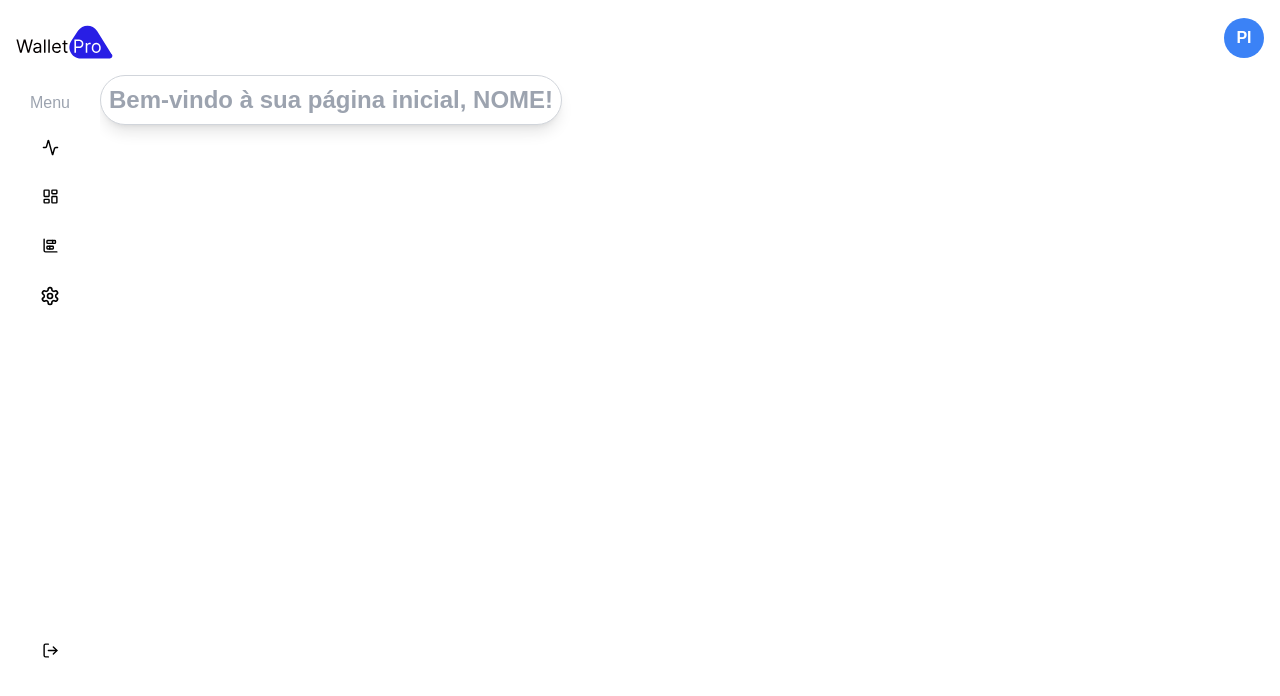
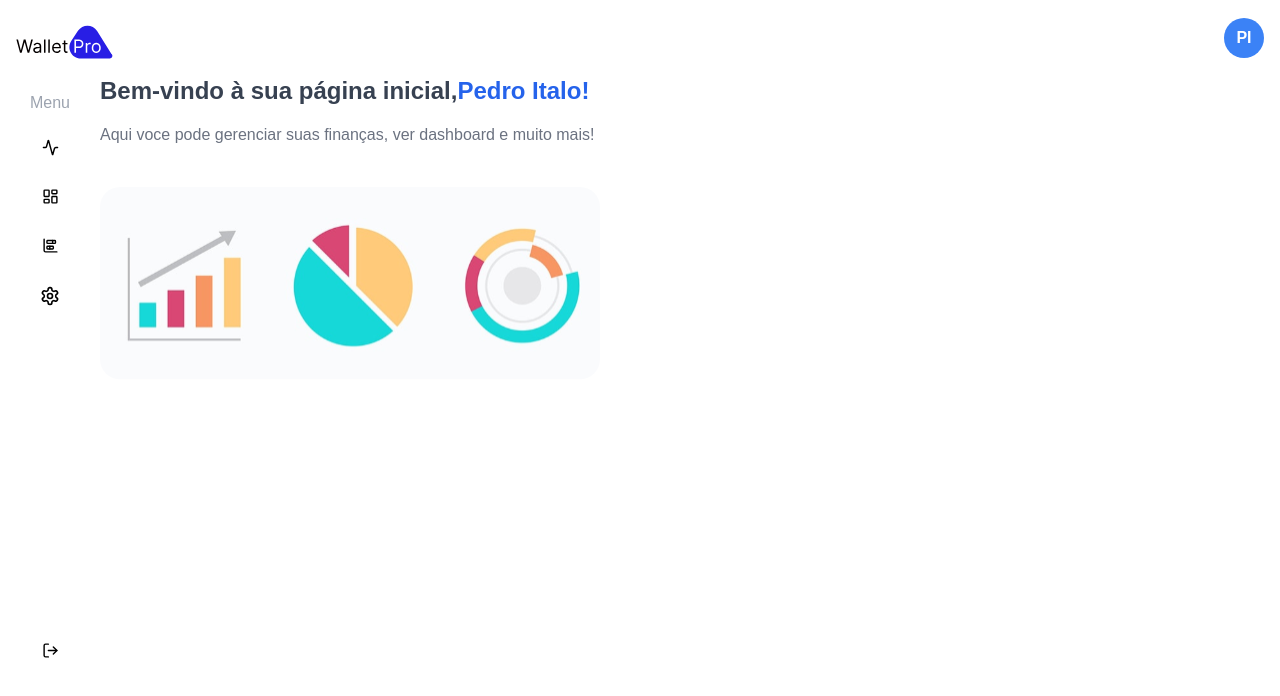
Before and after one commit to PedroItaloQ/financial_manangement, a Next.js app: page /home in a window 1280 px wide. Shown: the top 696 px of the page. Built offline with nearby package versions, Linux system fonts and the light colour scheme.

Commit message:
feat: created home

```diff
--- a/src/pages/home.tsx
+++ b/src/pages/home.tsx
@@ -1,12 +1,15 @@
 // pages/index.tsx
+import Image from 'next/image';
 import MainLayout from '../layouts/MainLayout';
+import graphic from "../../public/grafico 2.svg"
 
 const Home = () => {
   return (
     <MainLayout>
-      <main className='bg-white rounded-[40px] border border-gray-300 shadow-lg p-2'>
-        <h2 className="text-2xl font-bold text-gray-400">Bem-vindo à sua página inicial, NOME!</h2>
-      </main>
+        <h2 className="flex text-2xl font-bold text-gray-700">Bem-vindo à sua página inicial, <h2 className='text-blue-600'>Pedro Italo!</h2></h2>
+        <p className='mt-4 text-gray-500'>Aqui voce pode gerenciar suas finanças, ver dashboard e muito mais!</p>
+
+        <Image className='mt-10' alt='graphic' height={200} width={500} src={graphic} />
     </MainLayout>
   );
 };
```
